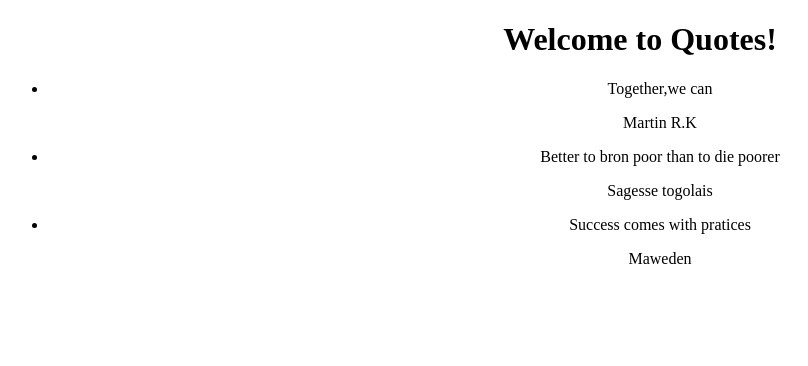
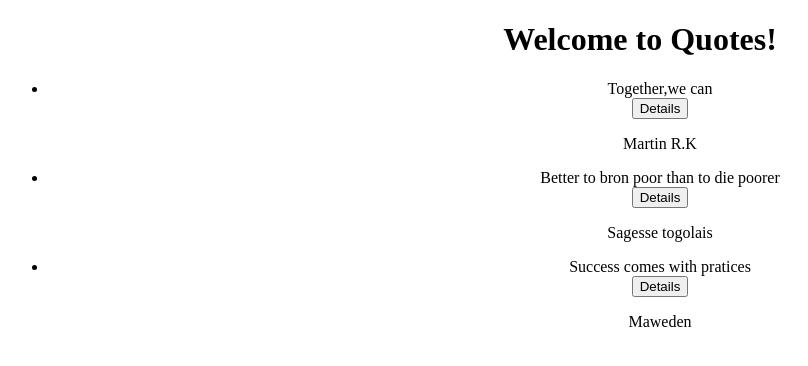
Before and after one commit to mybene/Quotes, an Angular app: page / in a window 1280 px wide. Shown: the top 366 px of the page, without its empty margins (0-808 px from the left). Built offline with nearby package versions, Linux system fonts and the light colour scheme.

Commit message:
add Detail button

```diff
--- a/src/app/quote/quote.component.html
+++ b/src/app/quote/quote.component.html
@@ -3,7 +3,7 @@
     <!-- <app-quote-form></app-quote-form> -->
     <!-- <hr>
     <ol>
-        <div *ngFor='let quote of quotes ; let i=index'>
+        <div *ngFor='let quote of quotes '>
 
         <li>{{newQuote}}</li>
         <button (click)='toggleDetails(i)'>Toggle details</button>
@@ -11,11 +11,11 @@
     </div>
     </ol> -->
     <ul>
-        <li *ngFor='let quote of quotes'>
+        <div *ngFor='let quote of quotes; let i=index'>
 
-            {{quote.text}}
-
-            <app-quote-detail [quote]='quote'></app-quote-detail>
-        </li>
+            <li>{{quote.text}}</li>
+       <button (click)='toggleDetails(i)'>Details</button>
+            <app-quote-detail *ngIf='quote.author'[quote]='quote'></app-quote-detail>
+        </div>
     </ul>
 </div>
```
